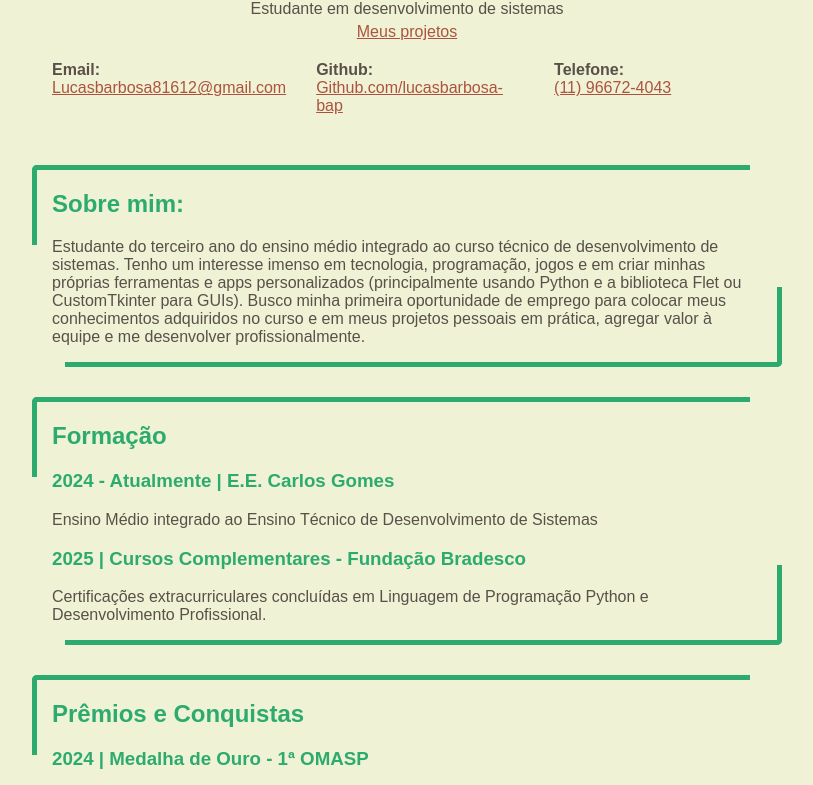
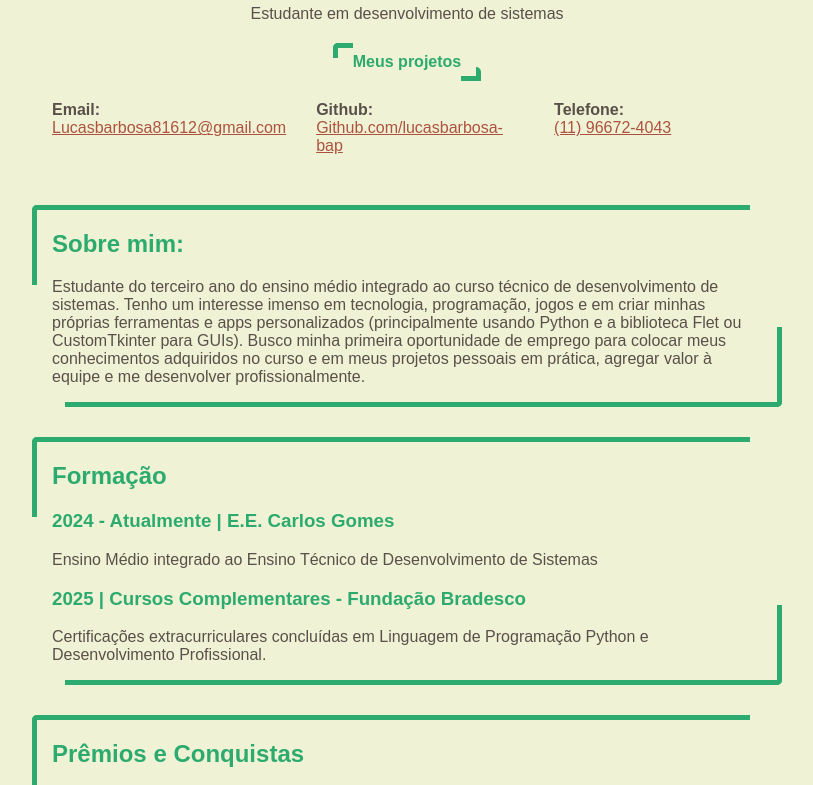
Before and after one commit to lucasbarbosa-bap/Curriculo-Pessoal, a plain HTML site: page index.html in a window 1280 px wide. Shown: the part 113-898 px from the top of the page, without its empty margins (233-1046 px from the left). Drawn offline with Linux system fonts and the light colour scheme.

Commit message:
curriculo 1.1: BOTÕES! BOTÕES!

```diff
--- a/index.html
+++ b/index.html
@@ -10,12 +10,16 @@
 <body>
     <header>
         <div class="nome">
+
         <h1>LUCAS BARBOSA ALVES PEREIRA</h1>
         <p>Estudante em desenvolvimento de sistemas</p>
 
+        <div class="botao_projetos_page">
         <nav>
             <a href="pages/projetos.html">Meus projetos</a>
-    </nav>
+        </nav>
+        </div>
+
     </div>
 
     <div class="contatos">
@@ -83,7 +87,6 @@
     </main>
 
     <footer>
-
     </footer>
 
 </body>
--- a/style.css
+++ b/style.css
@@ -12,7 +12,7 @@ div.nome{
 }
 div.nome h1{margin-bottom: 5px;}
 
-div.nome p{margin-top: 5px; margin-bottom: 0px;}
+div.nome p{margin-top: 10px; margin-bottom: 0px;}
 
 div.nome nav a{
     display: inline-block;
@@ -36,9 +36,79 @@ div.contatos li{text-align: left; flex: 1;} /* pq to fazendo isso? eu acho  que
 div.contatos li strong{display: block;}
 div.contatos li a{display: block;}
 
+div.topo_projetos{
+    display: flex;
+    justify-content: space-between;
+    align-items: baseline;
+}
+
+div.topo_projetos a{
+    display: inline-block;
+    padding: 15px 30px;
+    margin: 0;
+
+    font-weight: bold;
+    text-decoration: none;
+
+    color: #eff2d4;
+    background-color: #2dab6f;
+    border-radius: 5px;
+
+    transition: all 0.25s ease-in-out;
+}
+div.topo_projetos a:hover{background-color: #A63247}
+
+div.botao_projetos_page nav a:before{
+    position: absolute;
+    content: "";
+    top: 0;
+    left: 0;
+
+    width: 10%;
+    height: 25%;
+
+    border-left: solid 5px #2dab6f;
+    border-top: solid 5px #2dab6f;
+    border-top-left-radius: 5px;
+}
+
+div.botao_projetos_page nav a::after{
+    position: absolute;
+    content: "";
+    bottom:0;
+    right: 0;
+
+    width: 10%;
+    height: 25%;
+
+    border-right: solid 5px #2dab6f;
+    border-bottom: solid 5px #2dab6f;
+    border-top-right-radius: 5px;
+}
+
+div.botao_projetos_page nav a{
+    position: relative;
+
+
+    display: inline-block;
+    padding: 10px 20px;
+    margin-top: 20px;
+
+    font-weight: bold;
+    text-decoration: none;
+
+    color: #2dab6f;
+    background-color: transparent;
+    border-radius: 5px;
+
+    transition: all 0.25s ease-in-out;
+}
+
+div.botao_projetos_page nav a:hover{background-color: #2dab6f; color: #eff2d4;}
+
 div.Galeria_project_chika{
     display: grid;
-    grid-template-columns: repeat( 1fr);
+    grid-template-columns: repeat(2, 1fr);
     gap: 45px;
 }
 
```
Also changed, not shown: pages/projetos.html (+3 -3 lines).
